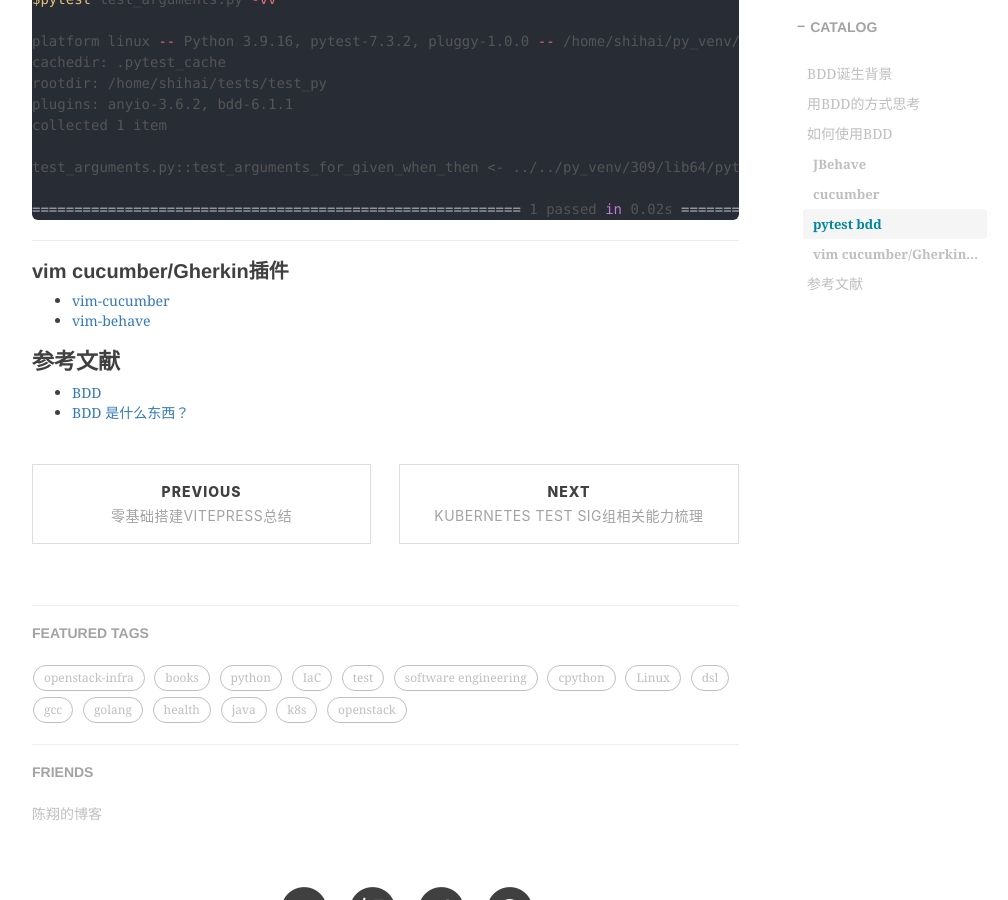
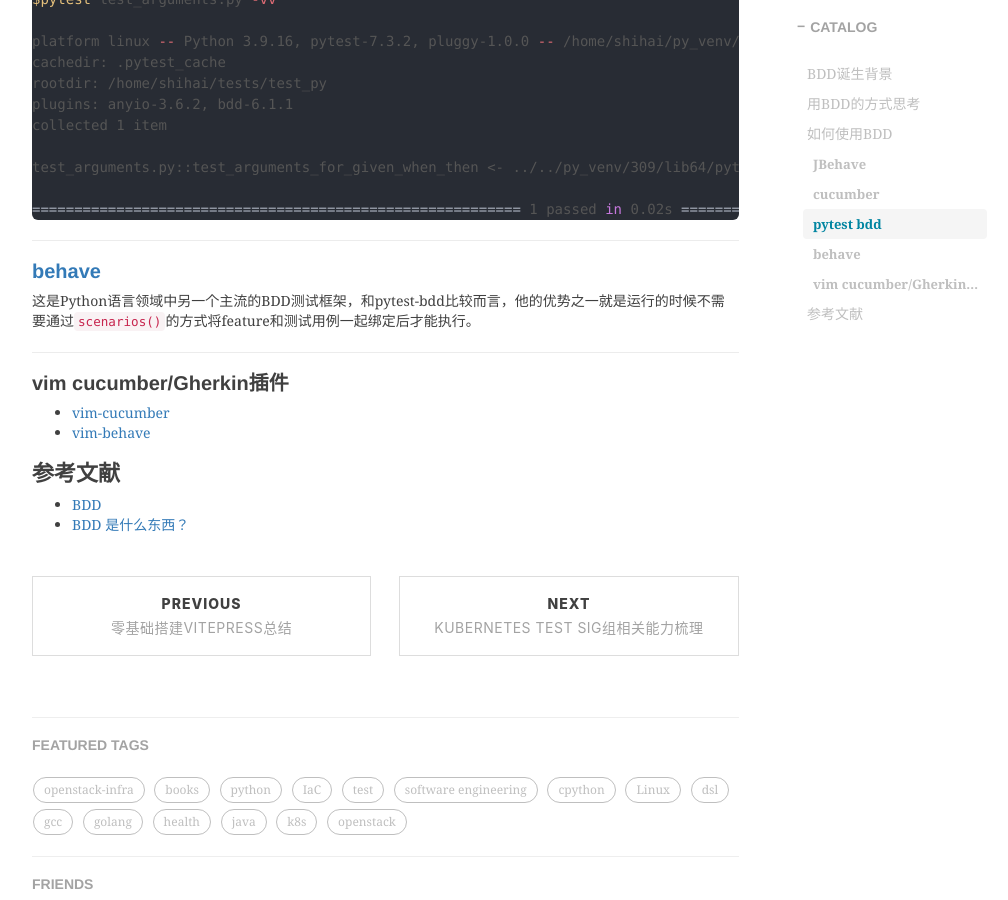
Before and after one commit to shihai1991/shihai1991.github.io, a Jekyll site: the page built from _posts/2023-06-12-BDD学习.md, in a window 1280 px wide and 900 px high, scrolled down 1819 px. Shown: the whole window, without its empty margins (233-1241 px from the left). Built offline with Jekyll 4.4.1, drawn with Linux system fonts in a browser that asks for light colours; nearby versions of some CDN libraries; comment, search, counter and statistics services are not loaded.

Commit message:
Update 2023-06-12-BDD学习.md

````diff
--- a/_posts/2023-06-12-BDD学习.md
+++ b/_posts/2023-06-12-BDD学习.md
@@ -82,6 +82,9 @@
 ========================================================== 1 passed in 0.02s ==========================================================
 ```
 
+## [behave](https://github.com/behave/behave)
+这是Python语言领域中另一个主流的BDD测试框架，和pytest-bdd比较而言，他的优势之一就是运行的时候不需要通过`scenarios()`的方式将feature和测试用例一起绑定后才能执行。
+
 ## vim cucumber/Gherkin插件
 - [vim-cucumber](https://github.com/tpope/vim-cucumber/tree/master)
 - [vim-behave](https://github.com/avanzzzi/behave.vim/tree/master)
````
